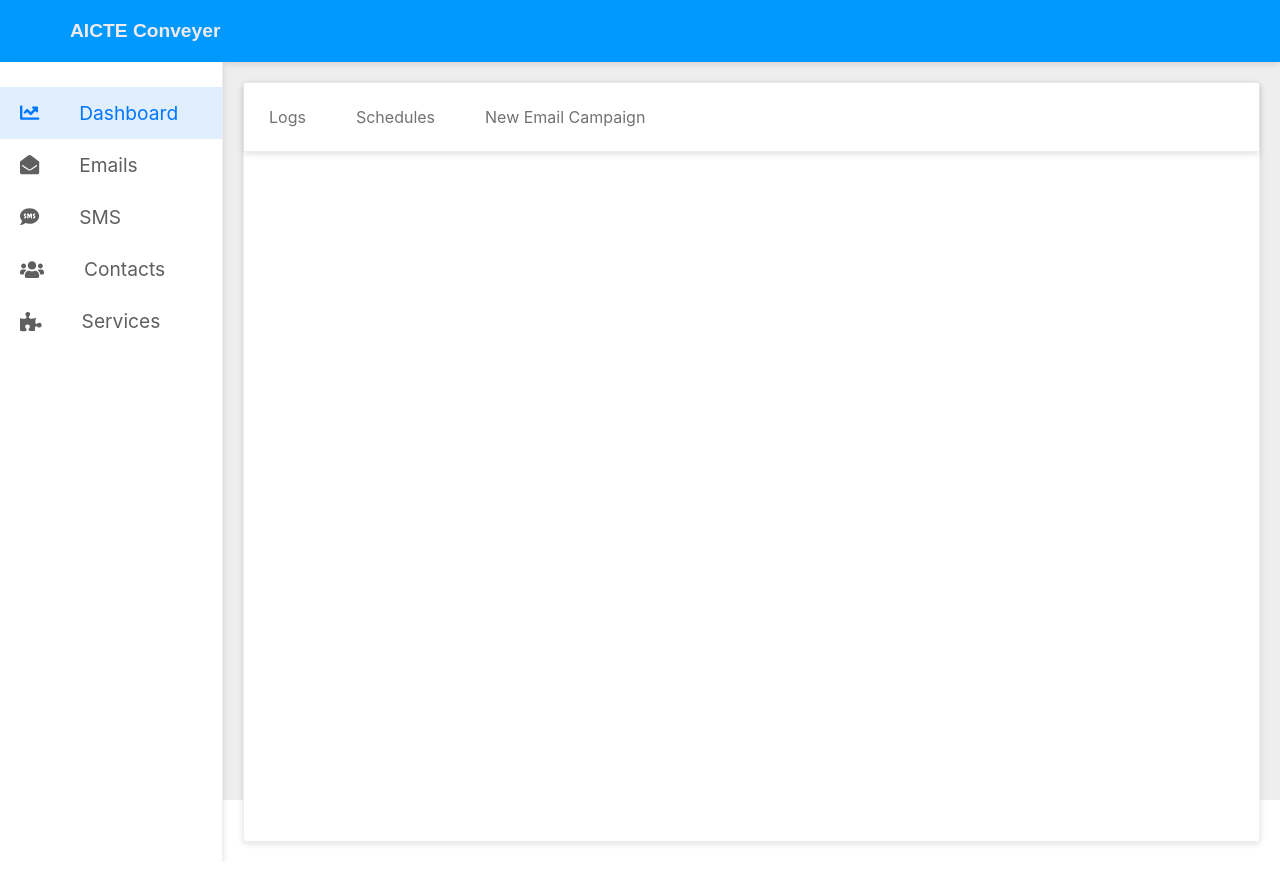
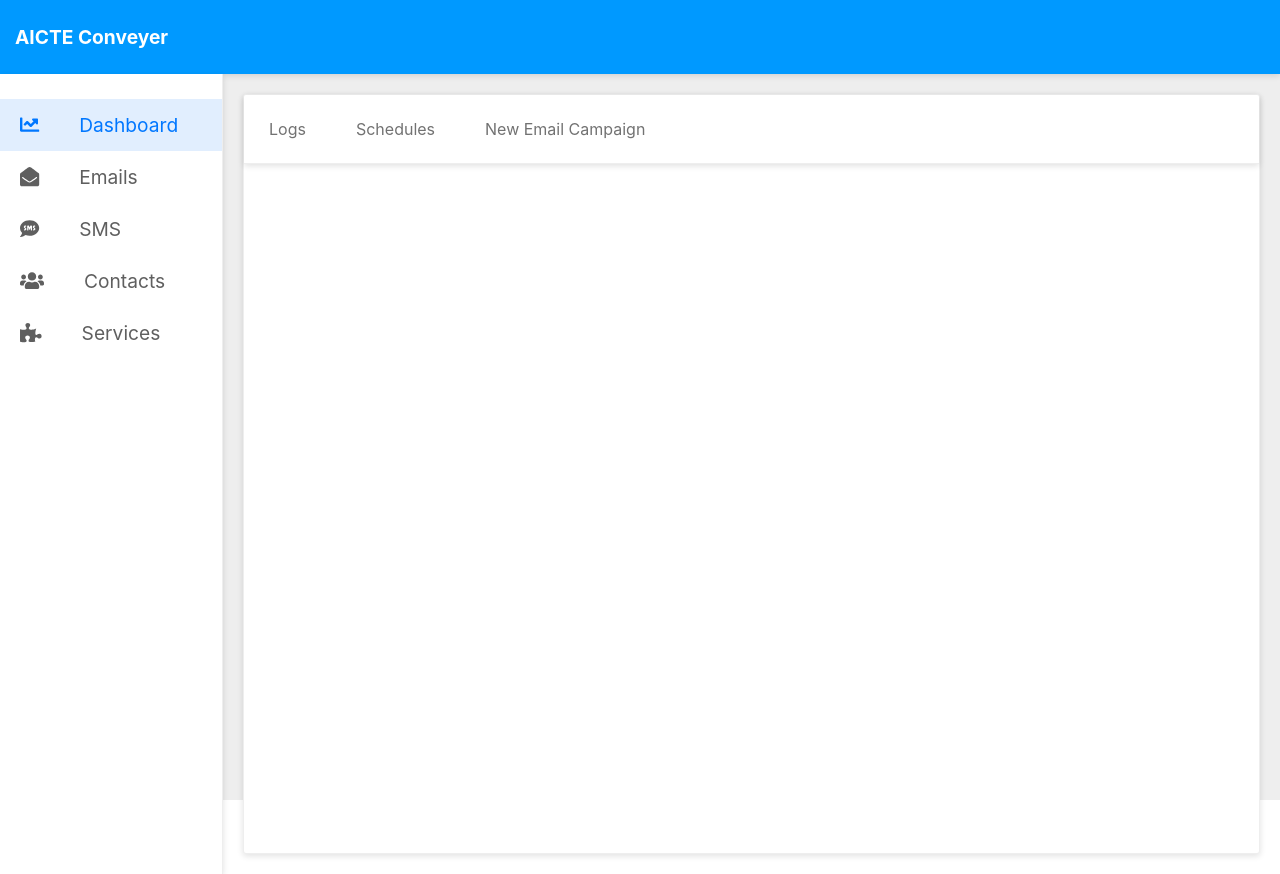
Before and after one commit to sih-sosc/frontend-web-app, a React (Create React App) app: page /dashboard in a window 1280 px wide. Built offline with nearby package versions, Linux system fonts and the light colour scheme.

Commit message:
Merge changes

```diff
--- a/src/components/Navbar/styles.module.css
+++ b/src/components/Navbar/styles.module.css
@@ -1,20 +1,18 @@
-
-.NavBar{
+.NavBar {
   display: flex;
   flex-direction: row;
   background: #0099ff;
-    padding: 15px;
+  padding: 10px;
   align-items: center;
-    box-shadow: 0 2px 6px 0 rgba(0,0,0,.12);
+  box-shadow: 0 2px 6px 0 rgba(0, 0, 0, 0.12);
 }
 
-h2{
+h2 {
   display: inline;
-    color: #f1ebeb;
-    font-family: 'Ubuntu', Arial, sans-serif;
-    margin: 5px;
+  color: #fff;
+  font-family: -apple-system, BlinkMacSystemFont, 'Segoe UI', Roboto, Oxygen, Ubuntu, Cantarell, 'Open Sans', 'Helvetica Neue', sans-serif;
   font-size: 1.2em;
-    padding: 0px 0px 0px 50px;
+  padding: 0px 5px;
 }
 
 .NavBar li {
```
Also changed, not shown: src/components/LeftNav/index.js (+3 -4 lines). Lines whose indentation alone changed are shown as unchanged.
